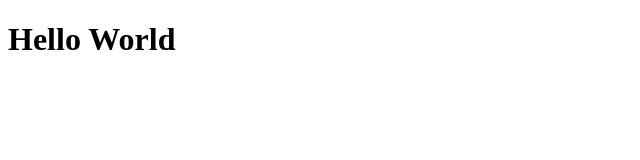
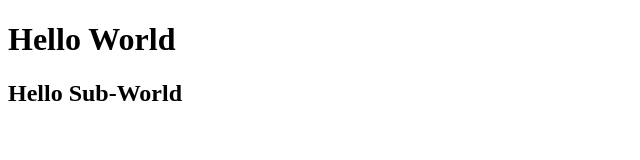
Before and after one commit to LautyDeveloper/Prueba_Git, a plain HTML site: page index.html in a window 1280 px wide. Shown: the whole page, without its empty margins (0-640 px from the left). Drawn offline with Linux system fonts and the light colour scheme.

Commit message:
Añadi un Subtitulo

```diff
--- a/index.html
+++ b/index.html
@@ -7,5 +7,6 @@
   </head>
   <body>
     <h1>Hello World</h1>
+    <h2>Hello Sub-World</h2>
   </body>
 </html>
```
